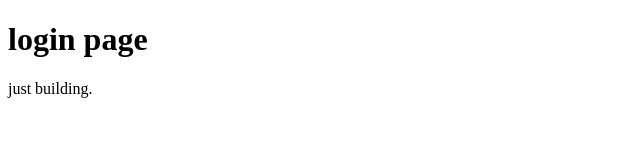
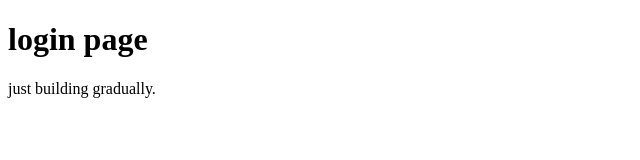
Before and after one commit to tkibnyusuf/june_convo, a plain HTML site: page index.html in a window 1280 px wide. Shown: the full height of the page, 0-640 px from the left. Drawn offline with Linux system fonts and the light colour scheme.

Commit message:
login page

```diff
--- a/index.html
+++ b/index.html
@@ -3,7 +3,7 @@
 <body>
 
 <h1>login page</h1>
-<p>just building.</p>
+<p>just building gradually.</p>
 
 </body>
 </html>
```
